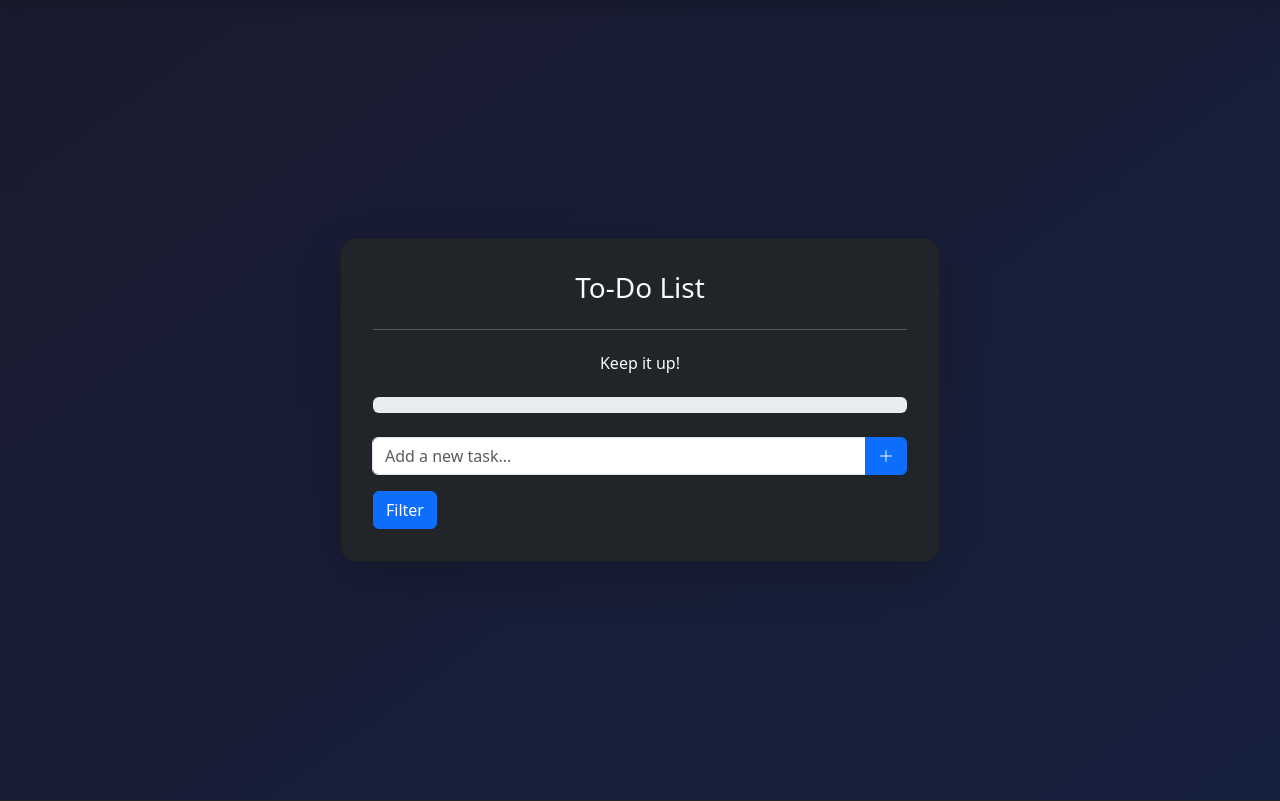
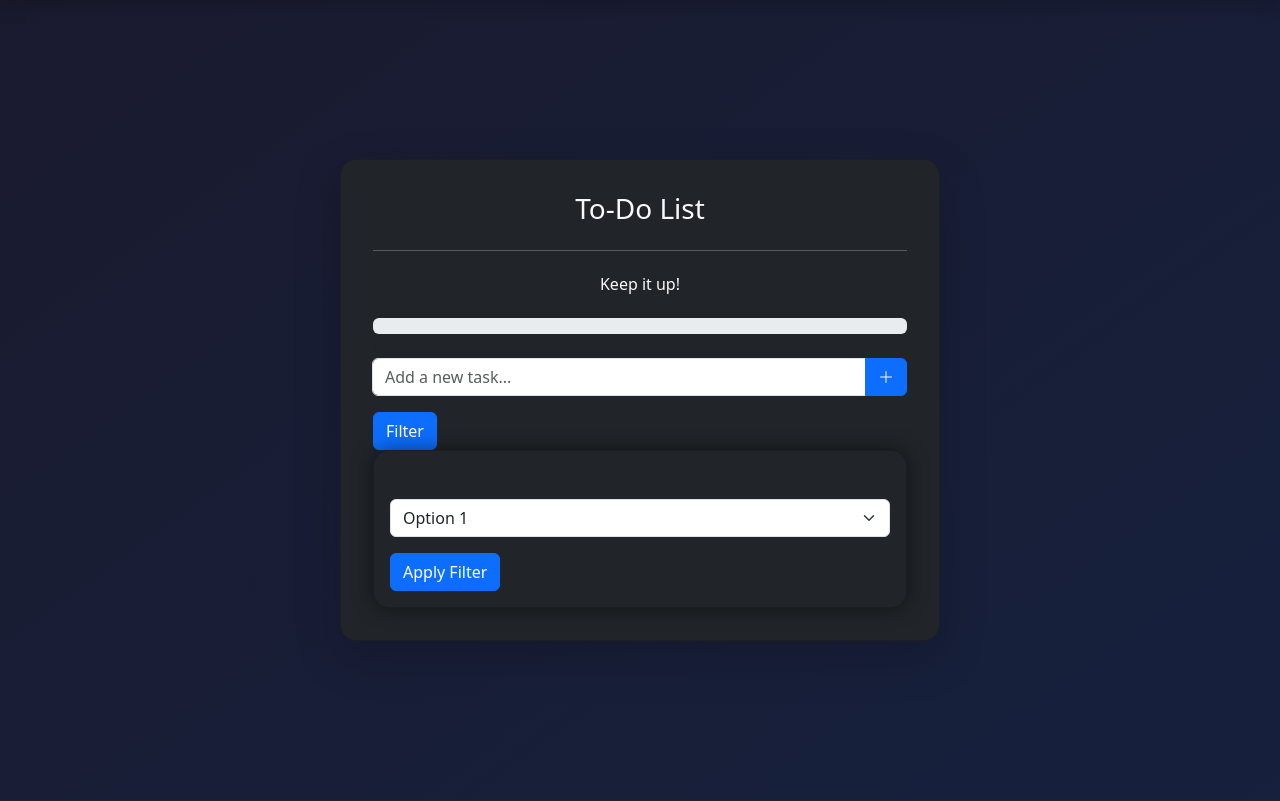
Before and after one commit to Diwakar-796/To-Do-App, a Django app: template templates/core/home.html in a window 1280 px wide, after a click on "Filter". Shown: the part 66-867 px from the top of the page. Run offline with Django 5.2, Linux system fonts and the light colour scheme; the template is opened without the code that fills it, so the values that code supplies are empty.

Commit message:
Your commit message

```diff
--- a/core/views.py
+++ b/core/views.py
@@ -47,6 +47,10 @@
         messages.success(request, "Task deleted successfully.")
     else:
         messages.error(request, "Something went wrong.")
+    return redirect('home')
+
+def filter_task(request):
+
     return redirect('home')
 
 @login_required
--- a/templates/core/home.html
+++ b/templates/core/home.html
@@ -74,6 +74,22 @@
             </form>
 
             <button class="btn btn-primary" type="button" data-bs-toggle="collapse" data-bs-target="#filterPanel" aria-expanded="false" aria-controls="filterPanel">Filter</button>
+
+            <div class="collapse" id="filterPanel">
+                <div class="card card-body d-flex justify-content-end">
+                    <!-- Filter options here -->
+                    <form method="POST">
+                        <div class="mb-3">
+                            <label for="filterOption" class="form-label">Filter Option</label>
+                            <select class="form-select" id="filterOption">
+                                <option value="option1">Option 1</option>
+                                <option value="option2">Option 2</option>
+                            </select>
+                        </div>
+                        <button type="submit" class="btn btn-primary">Apply Filter</button>
+                    </form>
+                </div>
+            </div>
 
             <!-- Task list -->
             <ul class="list-group list-group-flush overflow-auto" style="max-height: 300px;" id="todo-list">
```
